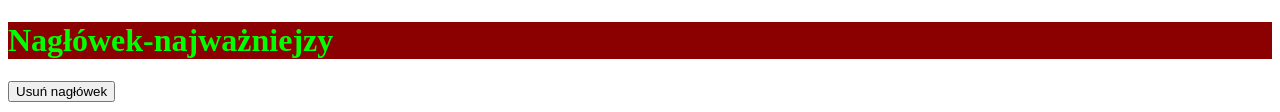
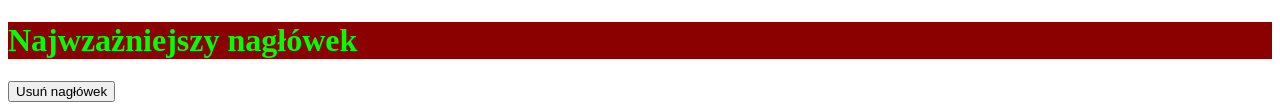
Before and after one commit to my-forge-labs/homepage-1, a plain HTML site: page homepage/index.html in a window 1280 px wide. Shown: the part 211-323 px from the top of the page. Drawn offline with Linux system fonts and the light colour scheme.

Commit message:
i try a live server

```diff
--- a/homepage/index.html
+++ b/homepage/index.html
@@ -9,7 +9,7 @@
     <img src="imagines/na slacka.jpg" alt="moje zdjęcie" weight=200 height=200>
     <link href="css/style.css" rel="stylesheet">
     <meta propery="og:image" content="images/share.png">
-    <h1 class="naglowek"> Nagłówek-najważniejzy</h1>
+    <h1 class="naglowek"> Najwzażniejszy nagłówek</h1>
     <p>
         <button class="przycisk">Usuń nagłówek</button>
     </p>
```
